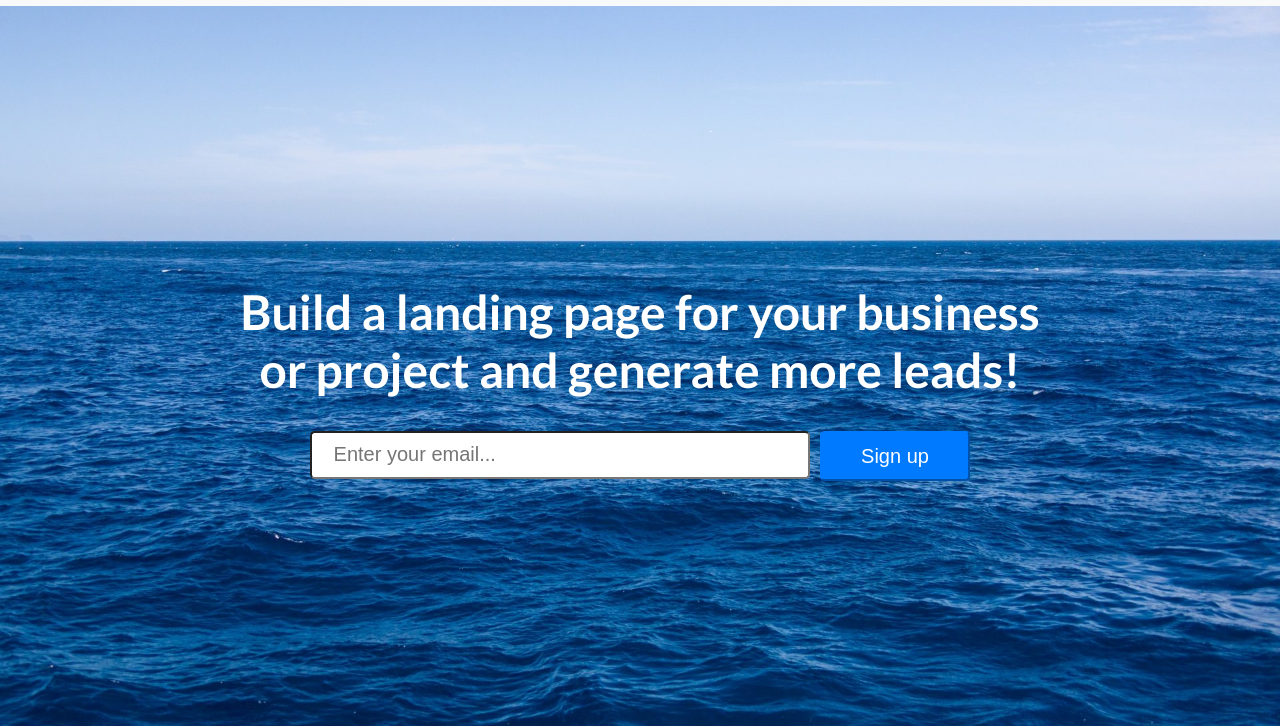
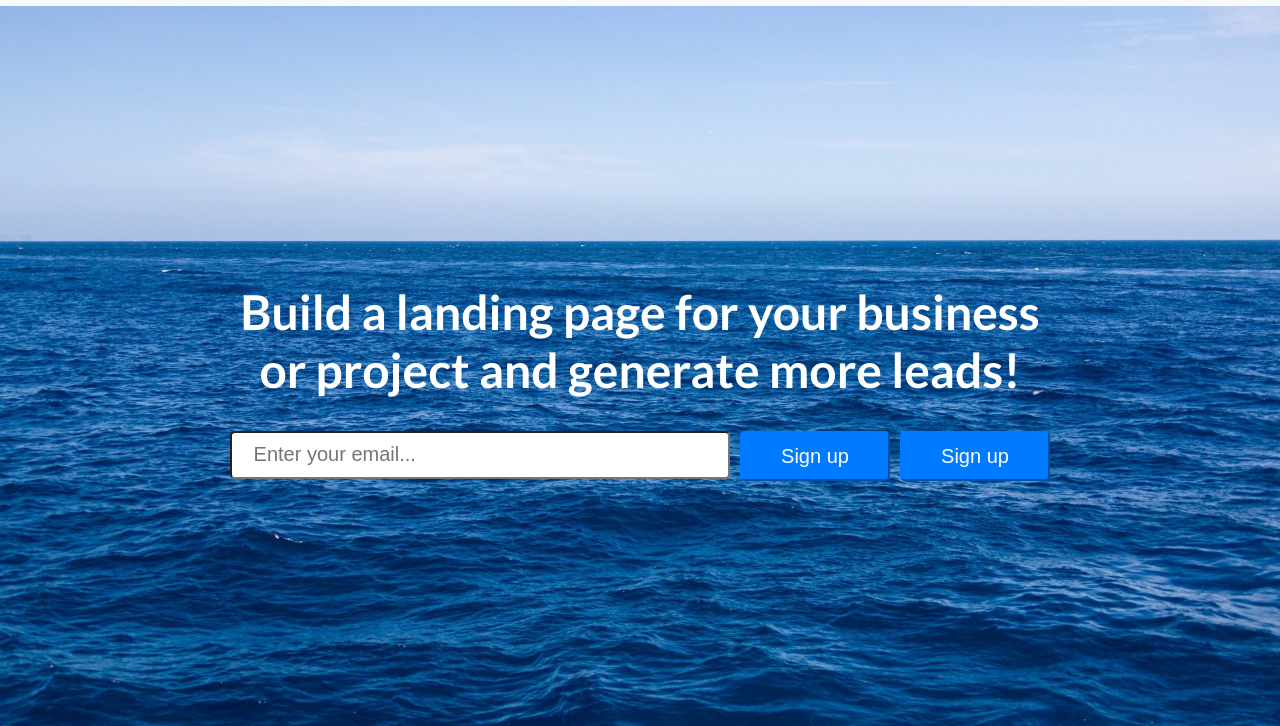
Before and after one commit to BakytTynybekov/LandingPage, a plain HTML site: page index.html in a window 1280 px wide. Shown: the part 74-800 px from the top of the page. Drawn offline with nearby package versions, Linux system fonts and the light colour scheme.

Commit message:
checking push

```diff
--- a/index.html
+++ b/index.html
@@ -36,6 +36,7 @@
             placeholder=" Enter your email..."
           />
           <button class="sign-btn">Sign up</button>
+          <button class="sign-btn">Sign up</button>
         </form>
       </div>
     </header>
```
